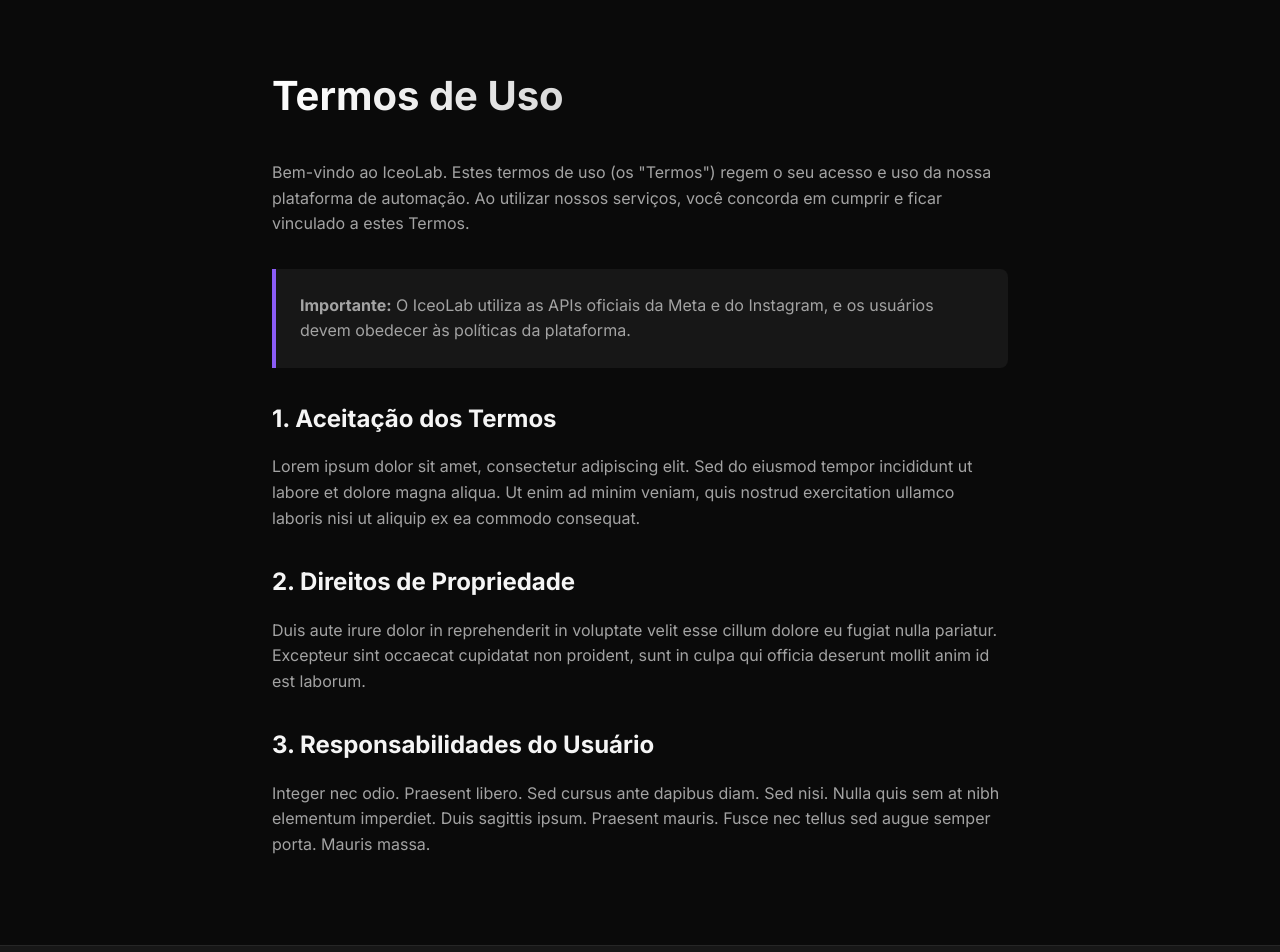
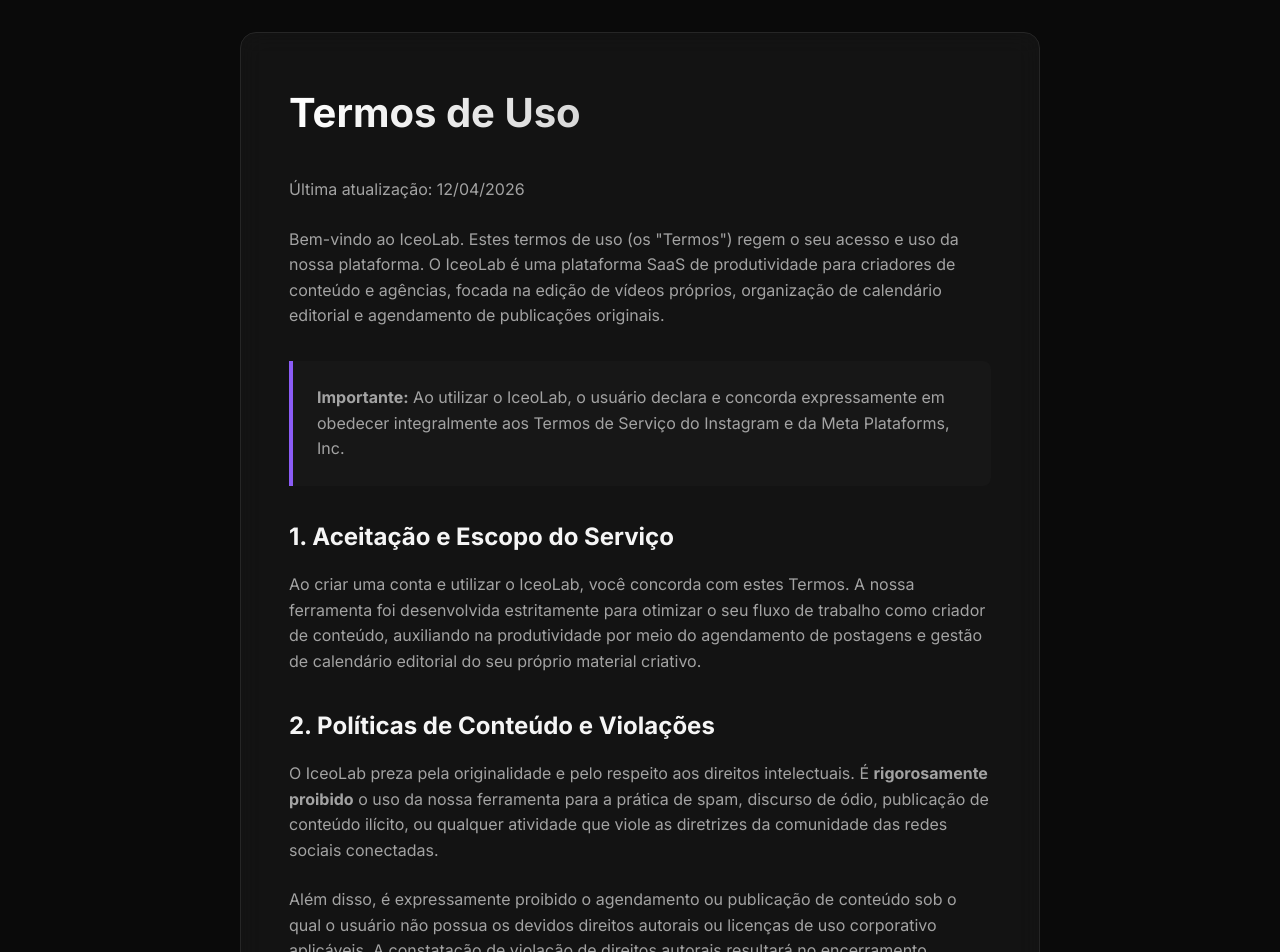
Before and after one commit to fxndiboy/iceolab-frontend, a React (Vite) app: page /termos-de-uso in a window 1280 px wide. Shown: the top 952 px of the page. Built offline with nearby package versions, Linux system fonts and the light colour scheme.

Commit message:
feat: adiciona paginas legais disfarcadas e vercel.json

```diff
--- a/src/pages/Privacy.jsx
+++ b/src/pages/Privacy.jsx
@@ -4,38 +4,46 @@
   return (
     <div className="page-container">
       <main className="main-content">
-        <div className="legal-page">
+        <div className="legal-page glass-panel" style={{ marginTop: '2rem', marginBottom: '2rem', padding: '3rem' }}>
           <h1>Política de Privacidade</h1>
+          <p className="last-updated">Última atualização: {new Date().toLocaleDateString('pt-BR')}</p>
+
           <p>
-            A sua privacidade é importante para nós. Esta Política de Privacidade explica
-            como o IceoLab coleta, usa e protege as suas informações pessoais ao
-            utilizar nossa plataforma.
+            O IceoLab é uma plataforma SaaS de produtividade para criadores de conteúdo e agências, focada na edição de vídeos próprios, organização de calendário editorial e agendamento de publicações originais. A sua privacidade e a segurança das suas contas são as nossas maiores prioridades.
           </p>
 
           <div className="highlight-box">
             <p style={{ margin: 0 }}>
-              <strong>Coleta de Dados Pessoais:</strong> Coletamos informações de perfil público e permissões de publicação estritamente para o funcionamento da automação, e não vendemos dados para terceiros. O usuário pode revogar o acesso via Facebook/Instagram a qualquer momento.
+              <strong>Transparência e API Oficial:</strong> Utilizamos a API oficial da Meta (Instagram Graph API) de forma totalmente transparente e aprovada. <strong>Não vendemos dados de usuários ou contas conectadas em hipótese alguma.</strong>
             </p>
           </div>
 
           <h2>1. Informações que Coletamos</h2>
           <p>
-            Lorem ipsum dolor sit amet, consectetur adipiscing elit. Nullam in dui mauris.
-            Vivamus hendrerit arcu sed erat molestie vehicula. Sed auctor neque eu tellus
-            rhoncus ut eleifend nibh porttitor.
+            O IceoLab coleta informações do seu perfil público e solicita permissões estritamente essenciais para o funcionamento da nossa ferramenta corporativa, especificamente para prover a automação do acesso (tokens de autenticação temporários) e a gestão do seu calendário editorial (permissão para postar seus conteúdos).
           </p>
 
-          <h2>2. Como Usamos as Informações</h2>
+          <h2>2. Controle do Usuário e Revogação</h2>
           <p>
-            Curabitur vulputate, ligula lacinia scelerisque tempor, sanguis id augue
-            dictum elit, nec cursus mauris velit nec ligula. Mauris pellentesque nunc
-            neque, dapibus auctor sem malesuada eu.
+            Você sempre terá o controle sobre as vinculações feitas pela plataforma. O usuário tem o direito soberano de revogar o acesso via configurações oficiais do Facebook ou do Instagram a qualquer momento, e a partir desse momento nossa plataforma perderá imediatamente as permissões fornecidas outrora.
           </p>
 
-          <h2>3. Segurança dos Dados</h2>
+          <h2>3. Segurança e Armazenamento</h2>
           <p>
-            Aenean mattis vestibulum magna, interdum tristique metus suscipit elementum.
-            Cras non orci at lacus mollis iaculis eu ullamcorper massa. Suspendisse potenti.
+            Qualquer informação básica (como nome e email empresarial) e tokens de autenticação gerados pelo processo seguro (OAuth) da Meta são criptografados e mantidos em bancos de dados protegidos. Nossos protocolos visam mitigar riscos, conforme práticas mercadológicas estritas.
+          </p>
+
+          <h2>4. Solicitação de Exclusão de Dados (Data Deletion Request)</h2>
+          <p>
+            Garantimos o seu pleno direito ao esquecimento e à exclusão contínua das suas informações nos nossos servidores. O usuário pode excluir todos os seus dados estruturais, arquivos hospedados conosco e as associações da conta enviando um email com a solicitação para:
+          </p>
+          <div style={{ background: 'var(--bg-secondary)', padding: '1rem', borderRadius: '8px', borderLeft: '4px solid #ef4444', margin: '1.5rem 0' }}>
+            <p style={{ margin: 0, fontWeight: 'bold' }}>
+              Solicite a deleção de sua conta: <a href="mailto:suporte@iceolab.com.br" style={{ color: 'var(--primary-color)' }}>suporte@iceolab.com.br</a>
+            </p>
+          </div>
+          <p>
+            O seu pedido será processado em até trinta (30) dias, resultando na eliminação absoluta dos arquivos mantidos pela nossa base de dados produtiva.
           </p>
         </div>
       </main>
--- a/src/pages/Terms.jsx
+++ b/src/pages/Terms.jsx
@@ -4,39 +4,42 @@
   return (
     <div className="page-container">
       <main className="main-content">
-        <div className="legal-page">
+        <div className="legal-page glass-panel" style={{ marginTop: '2rem', marginBottom: '2rem', padding: '3rem' }}>
           <h1>Termos de Uso</h1>
+          <p className="last-updated">Última atualização: {new Date().toLocaleDateString('pt-BR')}</p>
+
           <p>
             Bem-vindo ao IceoLab. Estes termos de uso (os "Termos") regem o seu acesso
-            e uso da nossa plataforma de automação. Ao utilizar nossos serviços, você
-            concorda em cumprir e ficar vinculado a estes Termos.
+            e uso da nossa plataforma. O IceoLab é uma plataforma SaaS de produtividade para criadores de conteúdo e agências, focada na edição de vídeos próprios, organização de calendário editorial e agendamento de publicações originais.
           </p>
 
           <div className="highlight-box">
             <p style={{ margin: 0 }}>
-              <strong>Importante:</strong> O IceoLab utiliza as APIs oficiais da Meta e do Instagram, e os usuários devem obedecer às políticas da plataforma.
+              <strong>Importante:</strong> Ao utilizar o IceoLab, o usuário declara e concorda expressamente em obedecer integralmente aos Termos de Serviço do Instagram e da Meta Plataforms, Inc.
             </p>
           </div>
 
-          <h2>1. Aceitação dos Termos</h2>
+          <h2>1. Aceitação e Escopo do Serviço</h2>
           <p>
-            Lorem ipsum dolor sit amet, consectetur adipiscing elit. Sed do eiusmod tempor
-            incididunt ut labore et dolore magna aliqua. Ut enim ad minim veniam, quis
-            nostrud exercitation ullamco laboris nisi ut aliquip ex ea commodo consequat.
+            Ao criar uma conta e utilizar o IceoLab, você concorda com estes Termos. A nossa ferramenta foi desenvolvida estritamente para otimizar o seu fluxo de trabalho como criador de conteúdo, auxiliando na produtividade por meio do agendamento de postagens e gestão de calendário editorial do seu próprio material criativo.
           </p>
 
-          <h2>2. Direitos de Propriedade</h2>
+          <h2>2. Políticas de Conteúdo e Violações</h2>
           <p>
-            Duis aute irure dolor in reprehenderit in voluptate velit esse cillum dolore
-            eu fugiat nulla pariatur. Excepteur sint occaecat cupidatat non proident,
-            sunt in culpa qui officia deserunt mollit anim id est laborum.
+            O IceoLab preza pela originalidade e pelo respeito aos direitos intelectuais. É <strong>rigorosamente proibido</strong> o uso da nossa ferramenta para a prática de spam, discurso de ódio, publicação de conteúdo ilícito, ou qualquer atividade que viole as diretrizes da comunidade das redes sociais conectadas.
+          </p>
+          <p>
+            Além disso, é expressamente proibido o agendamento ou publicação de conteúdo sob o qual o usuário não possua os devidos direitos autorais ou licenças de uso corporativo aplicáveis. A constatação de violação de direitos autorais resultará no encerramento imediato da conta.
           </p>
 
-          <h2>3. Responsabilidades do Usuário</h2>
+          <h2>3. Vinculação com APIs de Terceiros</h2>
           <p>
-            Integer nec odio. Praesent libero. Sed cursus ante dapibus diam. Sed nisi.
-            Nulla quis sem at nibh elementum imperdiet. Duis sagittis ipsum. Praesent mauris.
-            Fusce nec tellus sed augue semper porta. Mauris massa.
+            O IceoLab utiliza as APIs oficiais da Meta (Instagram Graph API) para fornecer suas funcionalidades de agendamento e publicação. Nós não possuímos afiliação comercial direta com a Meta, mas operamos sujeitos e respeitando integralmente suas políticas para desenvolvedores. O uso indevido das APIs através de nossa plataforma constitui uma quebra de contrato.
+          </p>
+
+          <h2>4. Modificações do Serviço</h2>
+          <p>
+            Reservamo-nos o direito de modificar, suspender ou descontinuar o serviço a qualquer momento, visando adequações técnicas, legais ou de compliance com ecossistemas de parceiros (como o Facebook/Instagram).
           </p>
         </div>
       </main>
```
Also changed, not shown: vercel.json (added).
